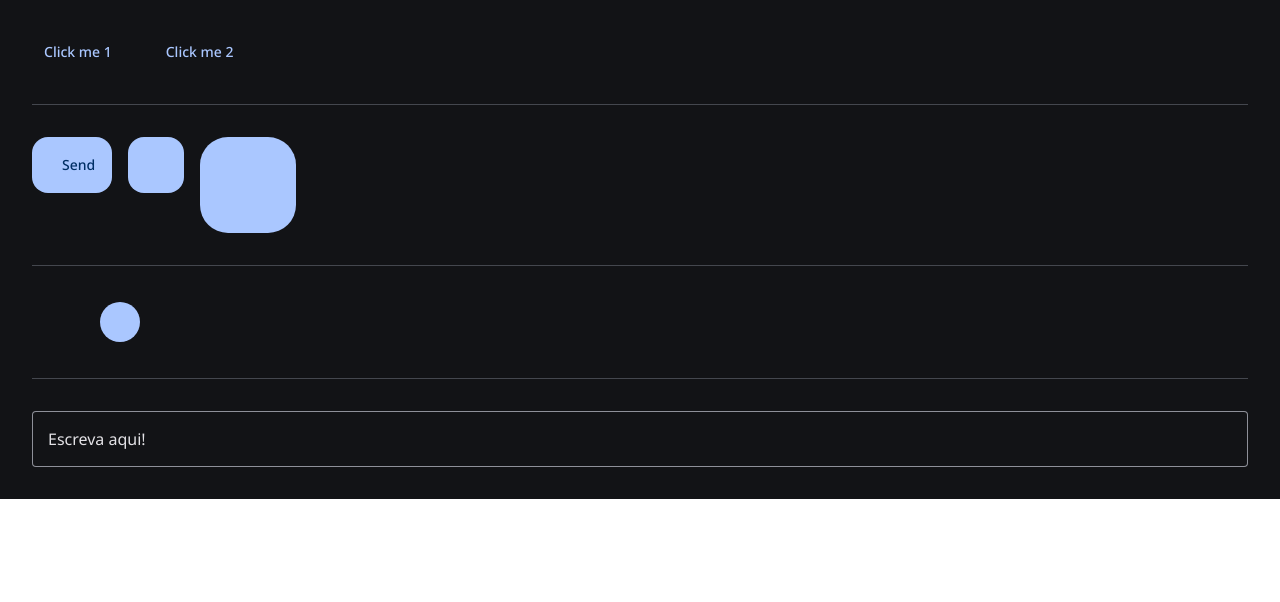
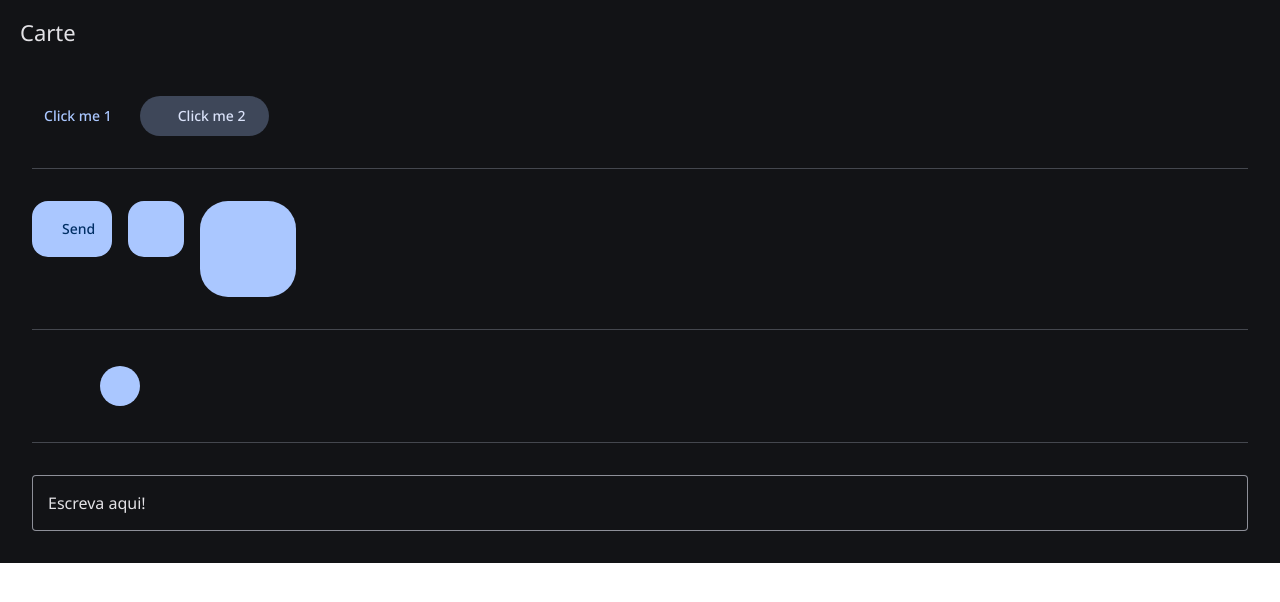
Before and after one commit to code-bay/carte, a SvelteKit app: page /components in a window 1280 px wide. Shown: the top 602 px of the page. Built offline with nearby package versions, Linux system fonts and the light colour scheme; some icons are missing.

Commit message:
feat: add TopAppBar component

```diff
--- /dev/null
+++ b/src/components/TopAppBar.svelte
@@ -0,0 +1,48 @@
+<script lang="ts">
+	export let props: {
+		title: string,
+		logo?: string
+	}
+
+	const { title, logo } = props
+</script>
+
+<header class="top-app-bar">
+	<section class="top-app-bar__section">
+		{#if logo}
+			<a class="logo" href="./">
+				<img class="top-app-bar__logo" src={logo} alt="app logo"/>
+			</a>
+		{/if}
+		<span class="top-app-bar__title">{title}</span>
+	</section>
+	{#if $$slots}
+		<slot/>
+	{/if}
+</header>
+
+
+<style lang="scss">
+.top-app-bar {
+	align-items: center;
+	display: flex;
+	height: 64px;
+	justify-content: space-between;
+	padding: 0 4px;
+
+	&__section {
+		align-items: center;
+		display: flex;
+	}
+
+	&__logo {
+		width: 30px;
+	}
+
+	&__title {
+		color: var(--on-surface);
+		font: var(--title-large);
+		margin-left: 16px;
+	}
+}
+</style>
--- a/src/routes/+layout.svelte
+++ b/src/routes/+layout.svelte
@@ -1,8 +1,13 @@
 <script lang="ts">
+  import TopAppBar from "$components/TopAppBar.svelte";
 	import "../styles/index.scss"
 </script>
 
 <div id="root">
+	<TopAppBar props={{
+		title: "Carte"
+	}} />
+
 	<slot />
 </div>
 
--- a/src/routes/components/+page.svelte
+++ b/src/routes/components/+page.svelte
@@ -15,7 +15,7 @@
 
 		<SimpleButton props={{
 			label: "Click me 2",
-			variant: "text",
+			variant: "tonal",
 			icon: "mdi:person-outline"
 		}}/>
 	</div>
```
